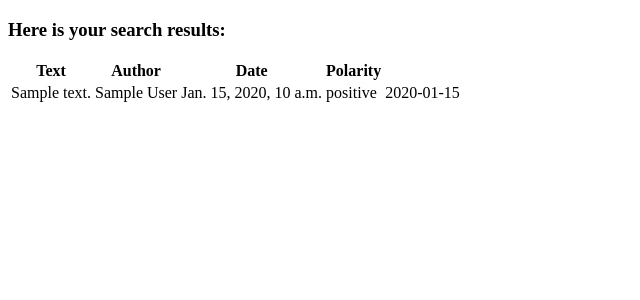
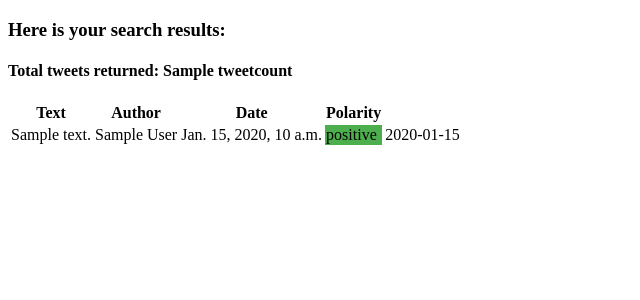
Before and after one commit to sammienjihia/mwananchi, a Django app: template search/templates/search/results.html in a window 1280 px wide. Shown: the top 300 px of the page, without its empty margins (0-640 px from the left). Run offline with Django 3.2, Linux system fonts and the light colour scheme; the template is opened without the code that fills it: most values are stand-ins (such as "Sample title", 1, 10 or a date in 2020).

Commit message:
Can now display a count of the total amount of tweets returned

```diff
--- a/search/templates/search/results.html
+++ b/search/templates/search/results.html
@@ -20,8 +20,9 @@
     </thead>
     <tbody>
     {% if newdata %}
+
         <h3>Here is your search results:</h3>
-
+            <h4>Total tweets returned: {{ tweetcount }}</h4>
             {% for tweet in newdata %}
                 <tr>
                     <td>{{ tweet.text }}</td>
@@ -31,10 +32,10 @@
                         <td>neutral</td>
                         <td>{{ tweet.sentiments }}</td>
                     {% elif tweet.sentiments < 0 %}
-                        <td>negative</td>
+                        <td style="background-color: #761c19">negative</td>
                         <td>{{ tweet.sentiments }}</td>
                     {% else %}
-                        <td>positive</td>
+                        <td style="background-color: #4cae4c">positive</td>
                         <td>{{ tweet.sentiments }}</td>
                     {% endif %}
 
```
